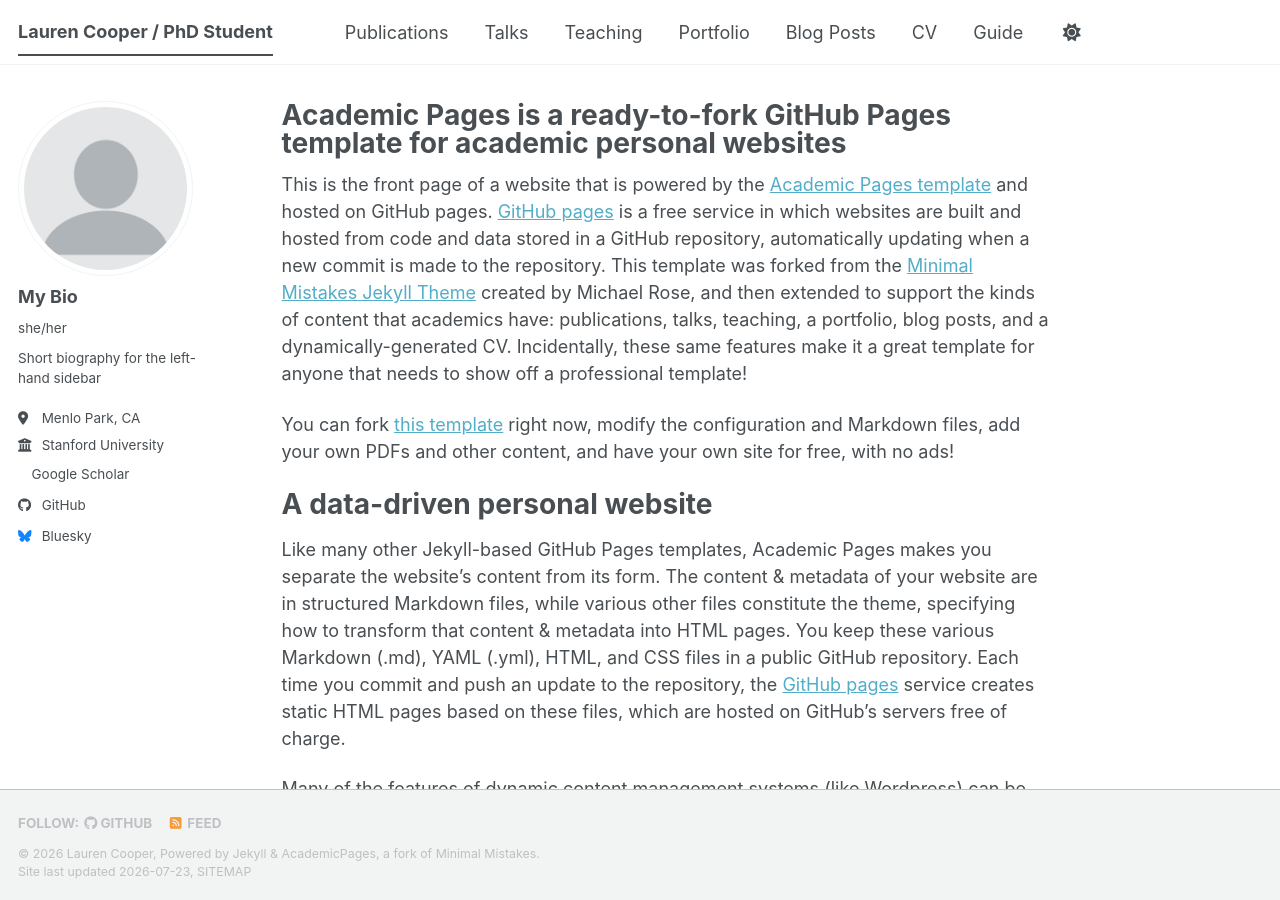
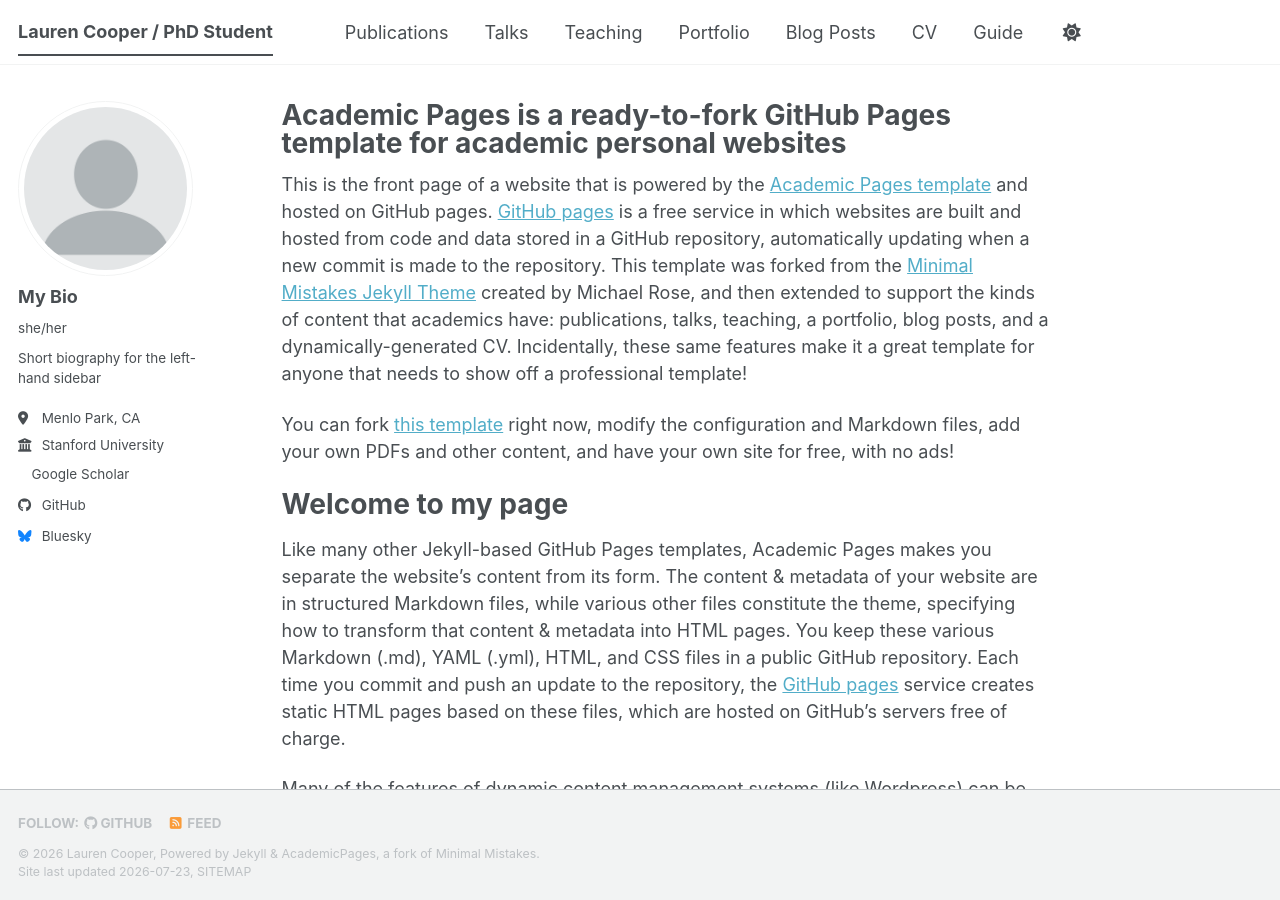
Before and after one commit to lauren1cooper/lauren1cooper.github.io, a Jekyll site: the page built from _pages/about.md, in a window 1280 px wide and 900 px high. Built offline with Jekyll 4.4.1, drawn with Linux system fonts in a browser that asks for light colours; a style sheet for code colours, icons or effects is not loaded.

Commit message:
Update about.md

```diff
--- a/_pages/about.md
+++ b/_pages/about.md
@@ -11,7 +11,7 @@ This is the front page of a website that is powered by the [Academic Pages templ
 
  You can fork [this template](https://github.com/academicpages/academicpages.github.io) right now, modify the configuration and Markdown files, add your own PDFs and other content, and have your own site for free, with no ads!
 
-A data-driven personal website
+Welcome to my page
 ======
 Like many other Jekyll-based GitHub Pages templates, Academic Pages makes you separate the website's content from its form. The content & metadata of your website are in structured Markdown files, while various other files constitute the theme, specifying how to transform that content & metadata into HTML pages. You keep these various Markdown (.md), YAML (.yml), HTML, and CSS files in a public GitHub repository. Each time you commit and push an update to the repository, the [GitHub pages](https://pages.github.com/) service creates static HTML pages based on these files, which are hosted on GitHub's servers free of charge.
 
```
